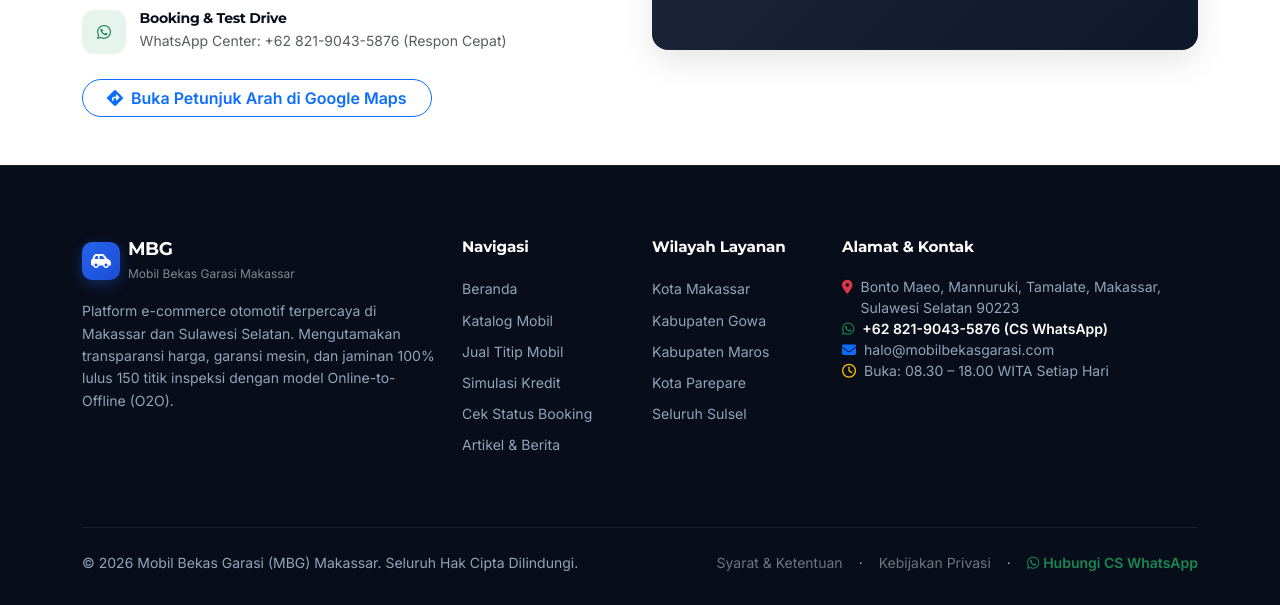
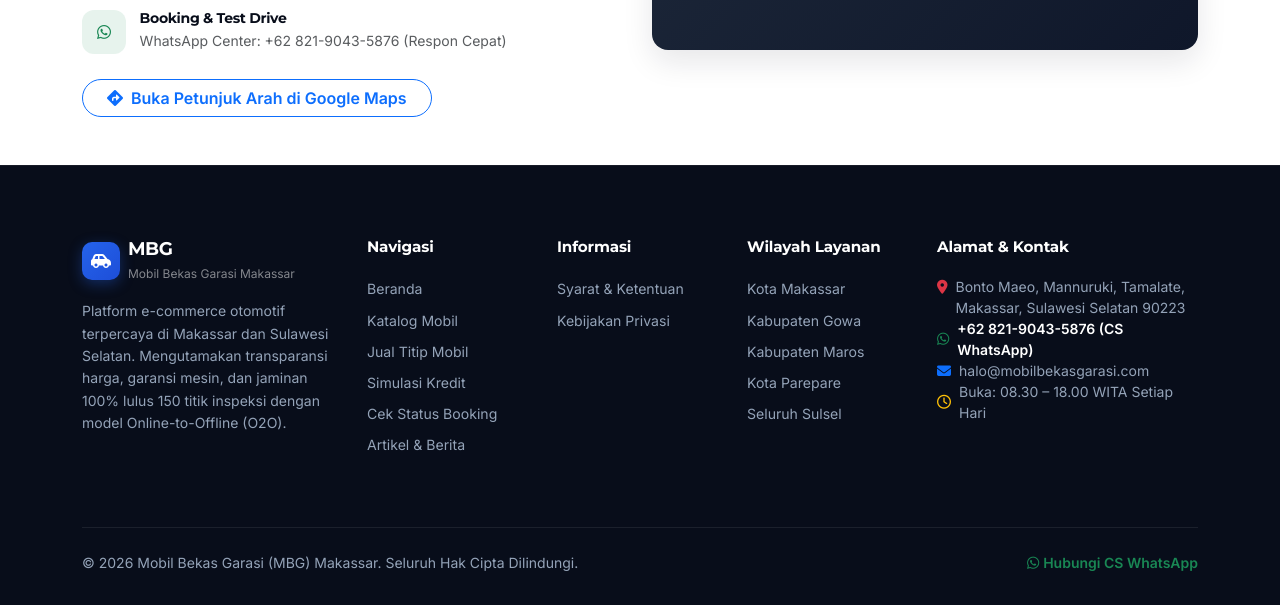
Before and after one commit to Akmalll45/E-commerce_MBG, a Django app: page / in a window 1280 px wide. Shown: the part 3611-4216 px from the top of the page. Run offline with Django 5.2, Linux system fonts and the light colour scheme; data comes from the database, SQL or seed files in the repository; data that the repository does not hold is empty; a map, chart or similar area stays blank; grey boxes are pictures that could not be loaded.

Commit message:
feat: tata ulang kolom footer dengan kolom Informasi untuk halaman admin

```diff
--- a/toko/templates/beranda.html
+++ b/toko/templates/beranda.html
@@ -1806,7 +1806,7 @@
         <div class="container">
             <div class="row g-4 mb-5">
                 <!-- Kolom 1: Logo & Slogan MBG -->
-                <div class="col-lg-4 col-md-6">
+                <div class="col-lg-3 col-md-6">
                     <div class="d-flex align-items-center gap-2 mb-3">
                         {% if pengaturan.logo %}<img src="{{ pengaturan.logo.url }}" alt="Logo MBG" class="brand-logo-img" style="height:38px;width:auto;max-width:152px;object-fit:contain;flex-shrink:0;">{% else %}<div class="brand-icon" style="width:38px;height:38px;font-size:1rem;border-radius:10px;">
                             <i class="fa-solid fa-car-side"></i>
@@ -1828,7 +1828,7 @@
                 </div>
 
                 <!-- Kolom 2: Navigasi Cepat -->
-                <div class="col-lg-2 col-md-6 col-6">
+                <div class="col-lg-2 col-md-4 col-6">
                     <h5>Navigasi</h5>
                     <ul class="list-unstyled">
                         <li><a href="{% url 'beranda' %}" class="footer-link-item">Beranda</a></li>
@@ -1840,8 +1840,21 @@
                     </ul>
                 </div>
 
-                <!-- Kolom 3: Layanan & Wilayah -->
-                <div class="col-lg-2 col-md-6 col-6">
+                <!-- Kolom 3: Informasi Halaman Admin -->
+                <div class="col-lg-2 col-md-4 col-6">
+                    <h5>Informasi</h5>
+                    <ul class="list-unstyled">
+                        {% for h in halaman_footer %}
+                        <li><a href="{% url 'halaman_detail' h.slug %}" class="footer-link-item">{{ h.judul }}</a></li>
+                        {% empty %}
+                        <li><a href="#" class="footer-link-item">Syarat &amp; Ketentuan</a></li>
+                        <li><a href="#" class="footer-link-item">Kebijakan Privasi</a></li>
+                        {% endfor %}
+                    </ul>
+                </div>
+
+                <!-- Kolom 4: Layanan & Wilayah -->
+                <div class="col-lg-2 col-md-4 col-6">
                     <h5>Wilayah Layanan</h5>
                     <ul class="list-unstyled">
                         <li><span class="footer-link-item">Kota Makassar</span></li>
@@ -1852,8 +1865,8 @@
                     </ul>
                 </div>
 
-                <!-- Kolom 4: Alamat Showroom & CS WhatsApp -->
-                <div class="col-lg-4 col-md-6">
+                <!-- Kolom 5: Alamat Showroom & CS WhatsApp -->
+                <div class="col-lg-3 col-md-6">
                     <h5>Alamat &amp; Kontak</h5>
                     <ul class="list-unstyled small" style="color:#94A3B8;">
                         <li class="mb-2.5 d-flex align-items-start gap-2">
@@ -1876,19 +1889,10 @@
                 </div>
             </div>
 
-            <!-- Baris Bawah: Copyright & Link Cepat (Syarat & Ketentuan) -->
+            <!-- Baris Bawah: Copyright & CS WhatsApp -->
             <div class="pt-4 d-flex flex-column flex-sm-row justify-content-between align-items-center gap-2 small" style="border-top:1px solid rgba(255,255,255,0.08);color:#94A3B8;">
                 <div>&copy; 2026 Mobil Bekas Garasi (MBG) Makassar. Seluruh Hak Cipta Dilindungi.</div>
                 <div class="d-flex gap-3">
-                    {% for h in halaman_footer %}
-                    <a href="{% url 'halaman_detail' h.slug %}" class="text-decoration-none text-secondary">{{ h.judul }}</a>
-                    <span>&middot;</span>
-                    {% empty %}
-                    <a href="#" class="text-decoration-none text-secondary">Syarat &amp; Ketentuan</a>
-                    <span>&middot;</span>
-                    <a href="#" class="text-decoration-none text-secondary">Kebijakan Privasi</a>
-                    <span>&middot;</span>
-                    {% endfor %}
                     <a href="https://wa.me/{{ pengaturan.whatsapp }}" target="_blank" class="text-decoration-none text-success fw-semibold"><i class="fa-brands fa-whatsapp me-1"></i>Hubungi CS WhatsApp</a>
                 </div>
             </div>
```
Also changed, not shown: toko/templates/base_publik.html (+15 -13 lines), toko/templates/detail_mobil.html (+16 -8 lines).
